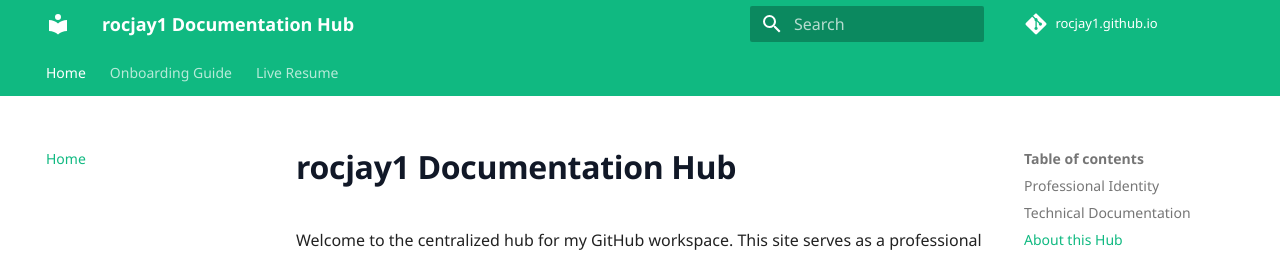
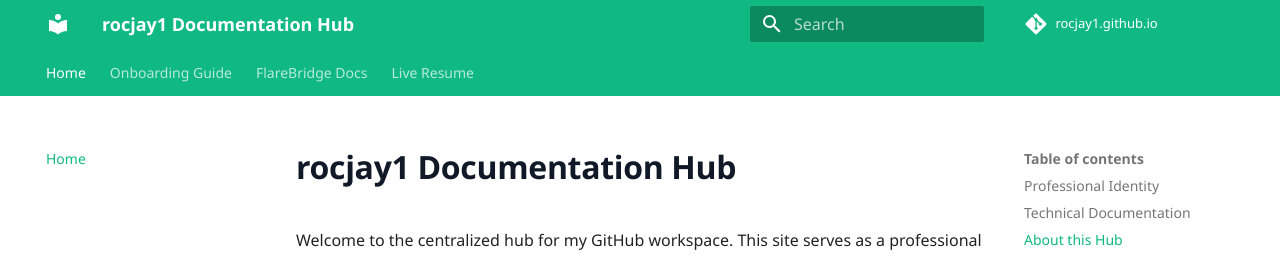
Before and after one commit to rocjay1/rocjay1.github.io, an MkDocs documentation site: the page built from docs/index.md, in a window 1280 px wide and 1199 px high. Shown: the top 256 px of the window. Built offline with MkDocs 1.6.1 and Material for MkDocs 9.7.7, drawn with Linux system fonts in a browser that asks for light colours; some web fonts are replaced; comment, search, counter and statistics services are not loaded.

Commit message:
docs(nav): add FlareBridge Docs link to navigation

```diff
--- a/mkdocs.yml
+++ b/mkdocs.yml
@@ -6,6 +6,7 @@ repo_name: rocjay1.github.io
 nav:
   - Home: index.md
   - Onboarding Guide: onboarding.md
+  - FlareBridge Docs: http://docs.roccosmodernsite.net/FlareBridge/
   - Live Resume: https://docs.roccosmodernsite.net/rocco-davino-resume/
 
 theme:
```
